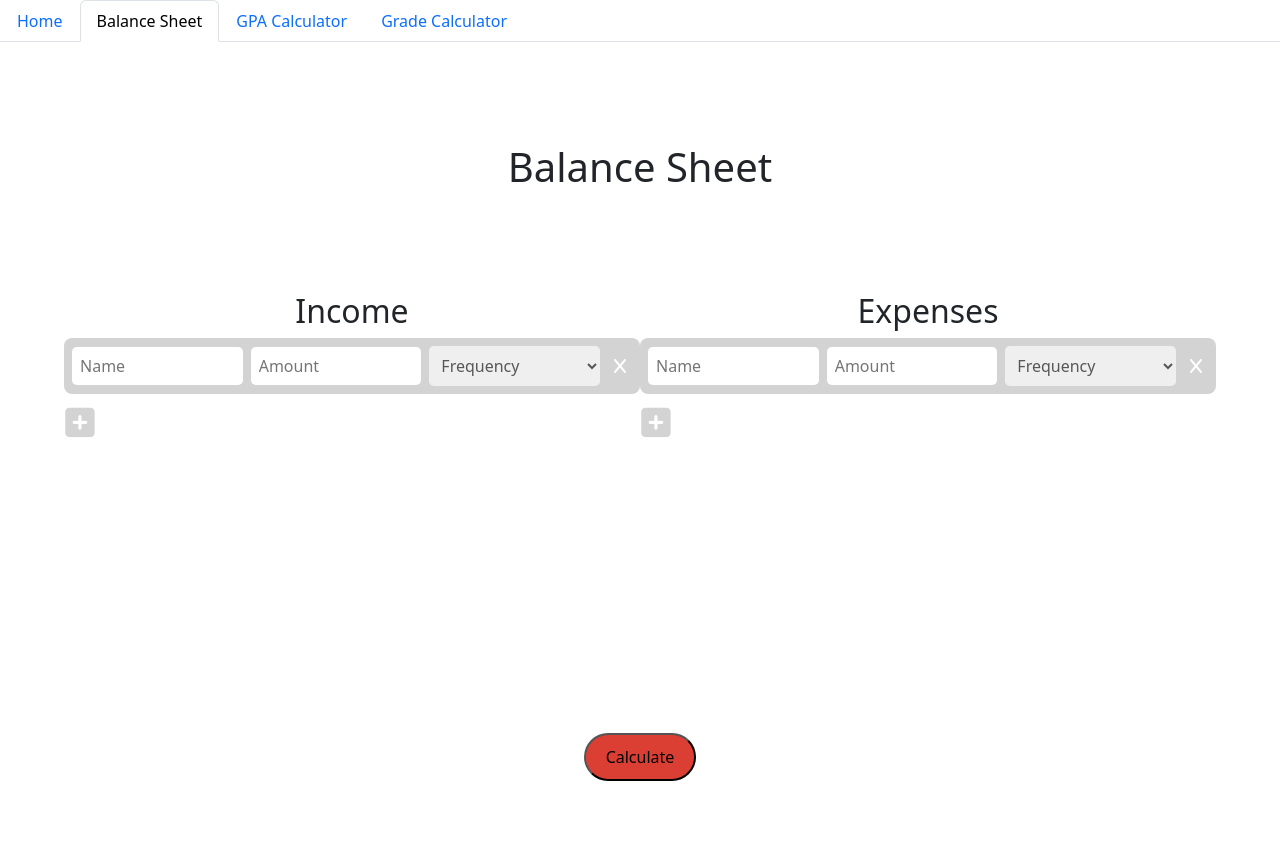
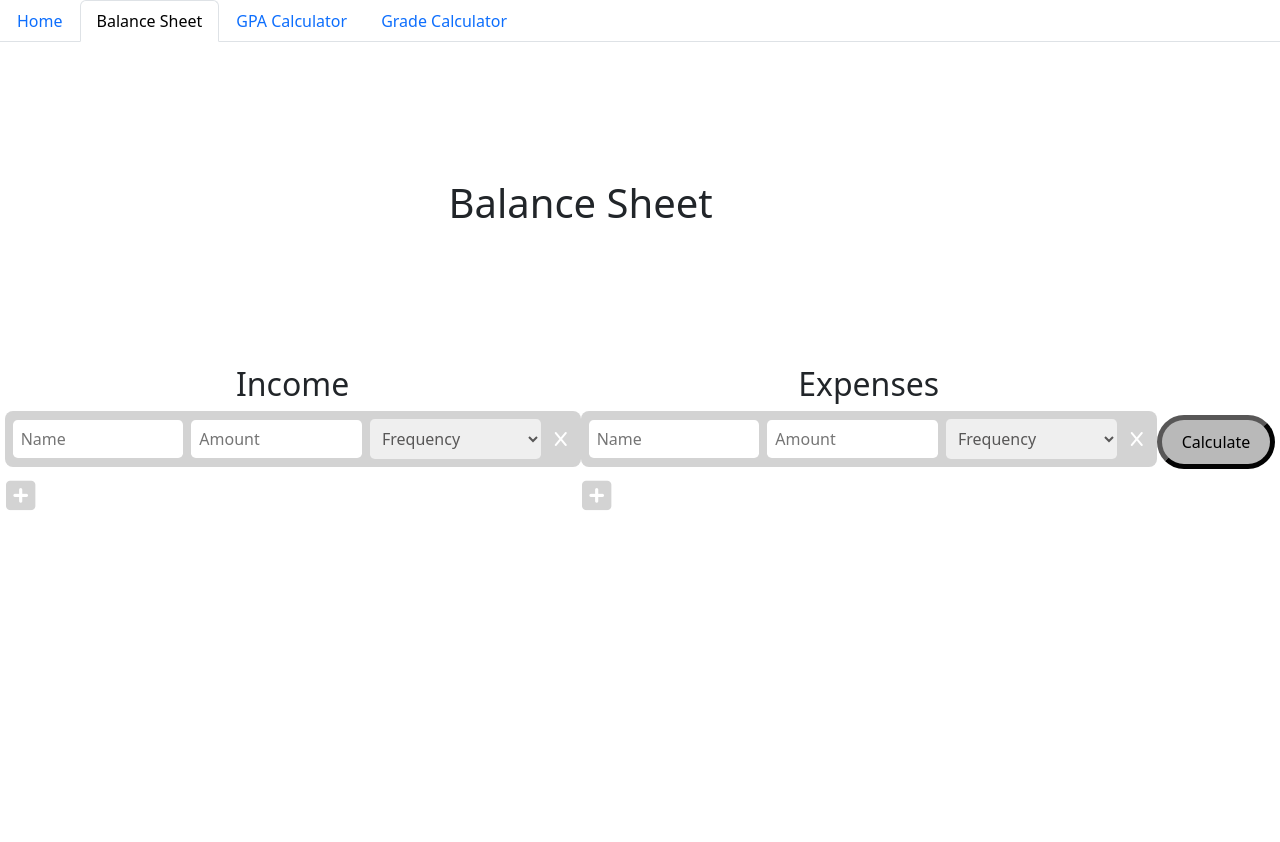
Before and after one commit to premiumfriedrice/PFLPrototype, a Flask app: page /balance_sheet in a window 1280 px wide. Run offline with Flask 3, Linux system fonts and the light colour scheme.

Commit message:
Changed button styling a bit

```diff
--- a/static/bs.css
+++ b/static/bs.css
@@ -157,7 +157,9 @@ input[type=number] {
     display: inline-block;
     padding: 10px 20px;
     border-radius: 50px;
-    background-color: #db3f34; /* Change the background color as needed */
+    border-width: 5px;
+    border-color: #585757;
+    background-color: #b9b9b9; /* Change the background color as needed */
     color: #000000; /* Change the text color as needed */
     text-align: center;
     text-decoration: none;
--- a/templates/balance_sheet.html
+++ b/templates/balance_sheet.html
@@ -64,9 +64,9 @@
                     </form>
                 </div>
             </div>
-            <div class="calculate">
-                <button class="calculate-button" type="button">Calculate</button>
-            </div>
+        </div>
+        <div class="calculate">
+            <button class="calculate-button" type="button">Calculate</button>
         </div>
     </div>
     <script src="static/bs.js"></script>
```
